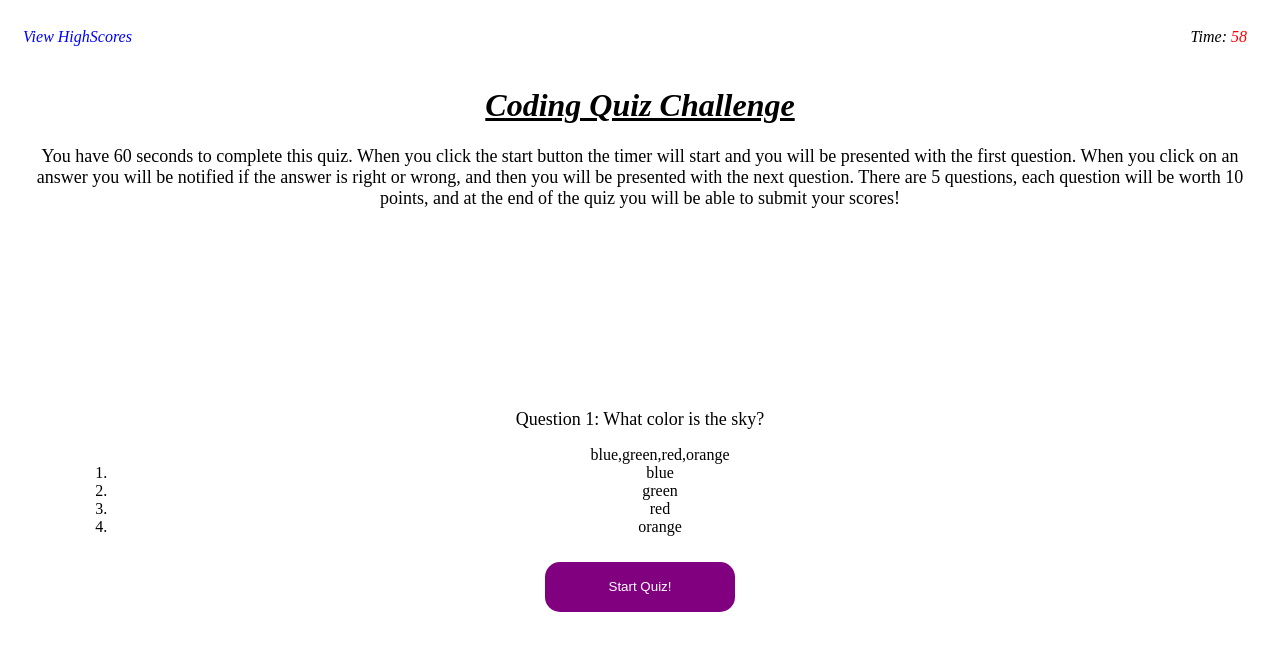
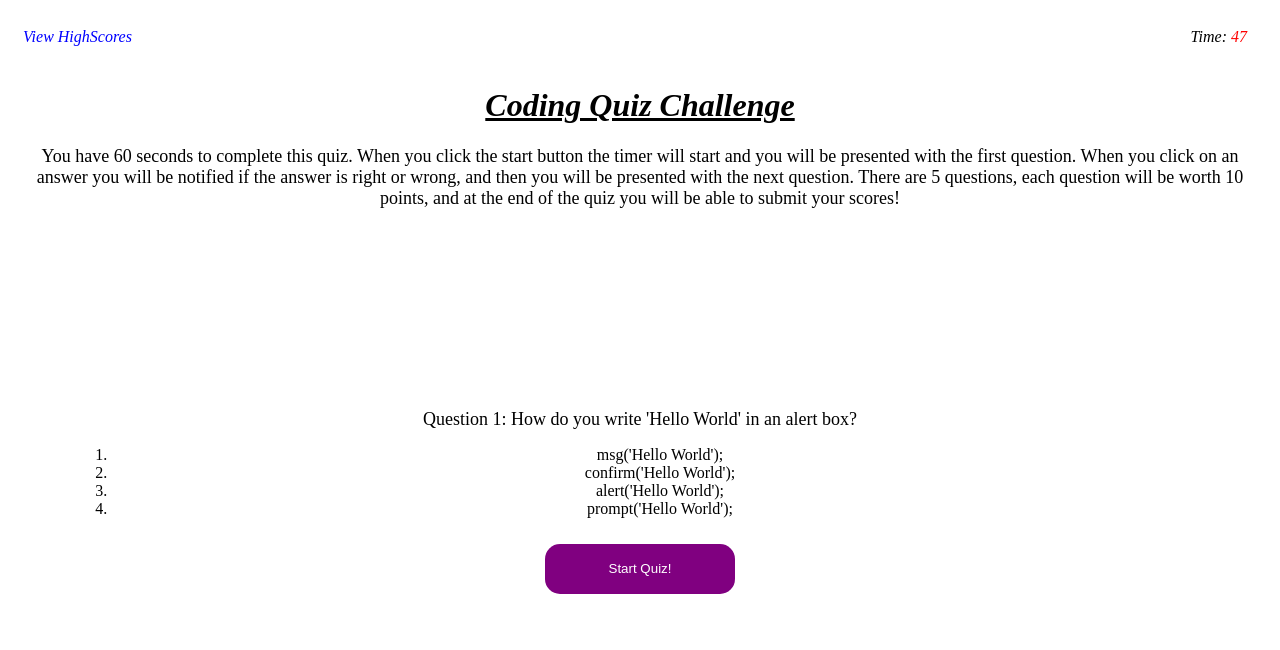
Before and after one commit to pschlafley/Code-Quiz, a plain HTML site: page index.html in a window 1280 px wide. Both pictures are taken after a click on the button "Start Quiz!". Drawn offline with Linux system fonts and the light colour scheme.

```diff
--- a/assets/JS/script.js
+++ b/assets/JS/script.js
@@ -10,49 +10,50 @@ var startBtn = document.getElementById("start-button");
 var timerCountdown = document.getElementById("quiz-timer");
 var answerList = document.getElementById("answer-list");
 var quizSection = document.getElementById("quiz-wrapper");
-
+var timeLeft = 59;
+var timeInterval;
+var score = timeLeft;
 var currentQuestion = 0;
 
 var questions = [
     {
-        question: "Question 1: What color is the sky?",
-        choices: ["blue", "green", "red", "orange"],
-        correct: "blue"
+        question: "Question 1: How do you write 'Hello World' in an alert box?",
+        choices: ["msg('Hello World');", "confirm('Hello World');", "alert('Hello World');", "prompt('Hello World');"],
+        correct: "alert('Hello World');"
     },
     {
-        question: "Question 2: What color is the grass?",
-        choices: ["answer1", "answer2", "answer3", "answer4"],
-        correct: "answer1"
+        question: "Question 2: How can you add a comment in JavaScript?",
+        choices: ["'This is a comment", "/* This is a comment */", "<!-- This is a comment -->", "// This is a comment"],
+        correct: "// This is a comment"
     },
     {
-        question: "Question 3: The current year is _____.?",
-        choices: ["answer1", "answer2", "answer3", "answer4"],
-        correct: "answer1"
+        question: "Question 3: How can you write a Javascript array?",
+        choices: ["var color = 1 = ('red'), 2=('green')", "var colors = ['red', 'green']", "var colors = 'red', 'green'", "var colors = (1:'red', 2:'green')"],
+        correct: "var colors = ['red', 'green']"
     },
     {
-        question: "Question 4: What noise does a dog make?",
-        choices: ["answer1", "answer2", "answer3", "answer4"],
-        correct: "answer1"
+        question: "Question 4: Which event occurs when the user clicks on the HTML element?",
+        choices: ["onclick", "submit", "keypress", "wheel"],
+        correct: "onclick"
     },
     {
-        question: "Question 5: How many days are in a year?",
-        choices: ["answer1", "answer2", "answer3", "answer4"],
-        correct: "answer1"
+        question: "Question 5: Which built-in method adds one or more elements to the end of an array and returns the new length of the array?",
+        choices: ["last()", "push()", "put()", "none of the above"],
+        correct: "push()"
     },
 ];
 
-
 function startQuiz() {
     quizTimer();
+    getQuestion();
+    userPick();
 };
-
 
 
 // timer starts when button is clicked
 function quizTimer() {
-    var timeLeft = 59;
 
-    var timeInterval = setInterval(function() {
+    timeInterval = setInterval(function() {
         if (timeLeft >= 0) {
             timerCountdown.textContent = timeLeft;
             timeLeft --;
@@ -62,8 +63,6 @@ function quizTimer() {
     }, 1000);
 
     document.getElementById("quiz-timer").style.color = "red";
-
-    getQuestion();
 };
 
 // when button is clicked then questions and answers appear
@@ -72,9 +71,9 @@ function quizTimer() {
 
     document.getElementById("question").textContent = question.question;
 
-    document.getElementById("answer-list").textContent = question.choices;
+    answerList.textContent = question.choices[i];
 
-    for (i = 0; i < question.choices.length; i++) {
+    for (var i = 0; i < question.choices.length; i++) {
         var listItemEl = document.createElement("li");
         listItemEl.textContent = question.choices[i];
         answerList.appendChild(listItemEl);
@@ -83,6 +82,28 @@ function quizTimer() {
     currentQuestion.choices++;
 };
 
+function userPick() {
+        var answer = question.correct;
+
+        if (answer) {
+            var alertCorrect = document.createElement("span");
+            alertCorrect.textContent = "Correct!"
+            var userScore = score + 10;
+            userScore++;
+        } else {
+            var alertWrong = document.createElement("span");
+            alertWrong.textContent = "Wrong";
+            timeLeft = timeLeft - 10;
+            timeLeft--;
+        }
+};
+
+function endQuiz() {
+    // when time hits zero end the quiz
+    clearInterval(timeInterval);
+
+};
+
 
 // click the start button to run the quizTimer function
 startBtn.addEventListener("click", startQuiz);
```
Also changed, not shown: index.html (+0 -1 lines).
